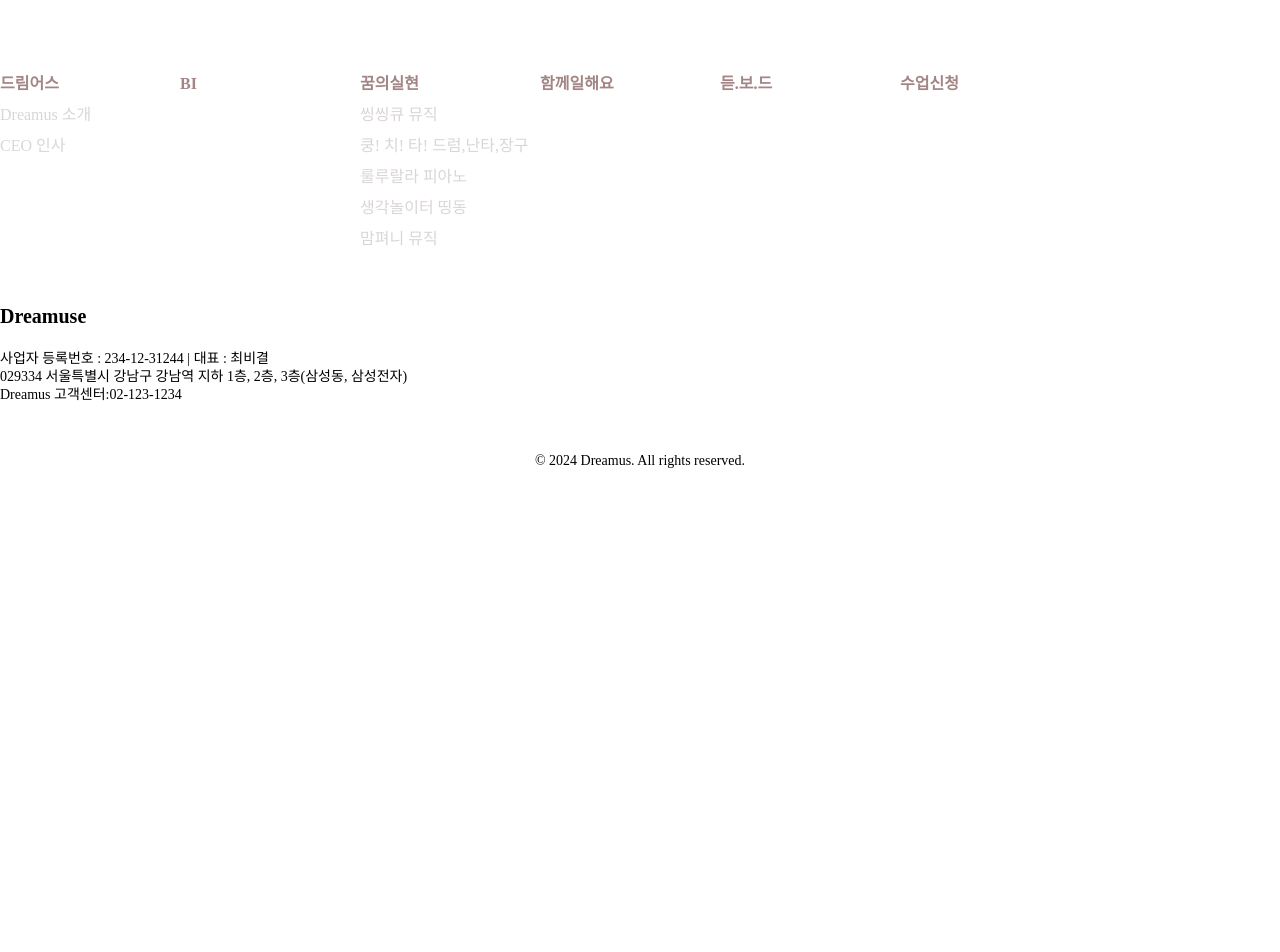
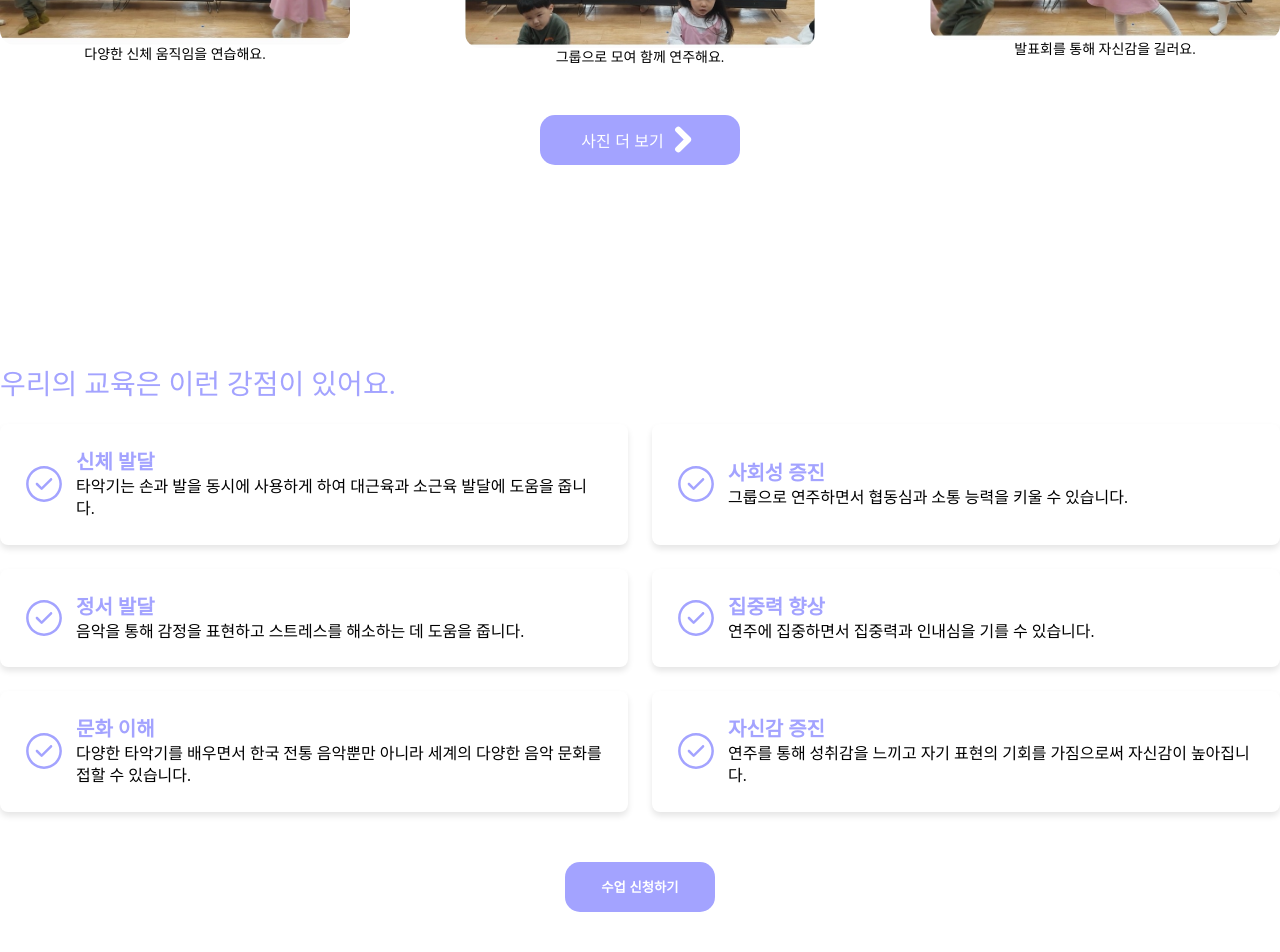
Before and after one commit to aiwebnovel/Dreamus, a React (Vite) app: page /realization/drum-nanta-janggu in a window 1280 px wide. Shown: the part 1740-2692 px from the top of the page. Before the commit the page ends 2308 px from the top, so only its background shows below. Built offline with nearby package versions, Linux system fonts and the light colour scheme.

Commit message:
feat: DrumNantaJangGu 페이지 반응형

```diff
--- /dev/null
+++ b/src/components/sections/realization/DrumNantaJanggu/PercussionAdvantage.module.scss
@@ -0,0 +1,109 @@
+.advantage {
+  &__inner {
+    max-width: 1280px;
+    margin: 0 auto;
+    padding: 100px 0px;
+
+    @include mobile {
+      padding: 100px 15px;
+    }
+  }
+
+  &__title {
+    font-size: 28px;
+    font-weight: 300;
+    line-height: 1.4;
+    color: #a3a3ff;
+
+    @include mobile {
+      font-size: 20px;
+      font-weight: 500;
+    }
+  }
+
+  &__benefit {
+    margin-top: 20px;
+    display: grid;
+    grid-template-columns: repeat(2, 1fr);
+    gap: 24px;
+
+    @include mobile {
+      grid-template-columns: repeat(1, 1fr);
+    }
+
+    &__card {
+      background-color: white;
+      padding: 24px;
+      border-radius: 8px;
+      box-shadow: 0 4px 6px rgba(0, 0, 0, 0.1);
+      display: flex;
+      align-items: center;
+    }
+
+    &__icon {
+      width: 40px;
+      height: 40px;
+      margin-right: 12px;
+      flex-shrink: 0;
+      fill: #a3a3ff;
+
+      @include mobile {
+        width: 30px;
+        height: 30px;
+      }
+    }
+
+    &__title {
+      font-size: 20px;
+      font-weight: 600;
+      line-height: 1.4;
+      color: #a3a3ff;
+
+      @include mobile {
+        font-size: 18px;
+      }
+    }
+
+    &__desc {
+      font-size: 16px;
+      line-height: 1.4;
+
+      @include mobile {
+        font-size: 14px;
+        word-break: keep-all;
+        text-wrap: balance;
+      }
+    }
+  }
+
+  &__move {
+    display: flex;
+    align-items: center;
+    justify-content: center;
+    margin-top: 50px;
+
+    button {
+      width: 150px;
+      height: 50px;
+      border: none;
+      outline: none;
+      border-radius: 15px;
+      color: white;
+      background: #a3a3ff;
+      cursor: pointer;
+      font-weight: 700;
+      transition: all 0.2s ease-in-out;
+
+      &:hover {
+        color: #a3a3ff;
+        background-color: white;
+      }
+
+      @include mobile {
+        font-size: 14px;
+        font-weight: 500;
+        width: 120px;
+      }
+    }
+  }
+}
--- /dev/null
+++ b/src/components/sections/realization/DrumNantaJanggu/PercussionAdvantage.tsx
@@ -0,0 +1,72 @@
+import { useNavigate } from 'react-router-dom'
+
+import styles from '@components/sections/realization/DrumNantaJanggu/PercussionAdvantage.module.scss'
+
+import CircleCheck from '@assets/icon/circleCheck.svg?react'
+
+const educationalBenefits = [
+  {
+    title: '신체 발달',
+    desc: ' 타악기는 손과 발을 동시에 사용하게 하여 대근육과 소근육 발달에 도움을 줍니다.',
+  },
+  {
+    title: '사회성 증진',
+    desc: '그룹으로 연주하면서 협동심과 소통 능력을 키울 수 있습니다.',
+  },
+  {
+    title: '정서 발달',
+    desc: '음악을 통해 감정을 표현하고 스트레스를 해소하는 데 도움을 줍니다.',
+  },
+  {
+    title: '집중력 향상',
+    desc: '연주에 집중하면서 집중력과 인내심을 기를 수 있습니다.',
+  },
+  {
+    title: '문화 이해',
+    desc: '다양한 타악기를 배우면서 한국 전통 음악뿐만 아니라 세계의 다양한 음악 문화를 접할 수 있습니다.',
+  },
+  {
+    title: '자신감 증진',
+    desc: '연주를 통해 성취감을 느끼고 자기 표현의 기회를 가짐으로써 자신감이 높아집니다.',
+  },
+]
+
+function PercussionAdvantage() {
+  const navigate = useNavigate()
+
+  return (
+    <section className={styles.advantage}>
+      <div className={styles.advantage__inner}>
+        <div>
+          <div>
+            <h3 className={styles.advantage__title}>
+              우리의 교육은 이런 강점이 있어요.
+            </h3>
+            <div className={styles.advantage__benefit}>
+              {educationalBenefits.map((benefit, index) => (
+                <div className={styles.advantage__benefit__card} key={index}>
+                  <CircleCheck className={styles.advantage__benefit__icon} />
+                  <div>
+                    <h4 className={styles.advantage__benefit__title}>
+                      {benefit.title}
+                    </h4>
+                    <p className={styles.advantage__benefit__desc}>
+                      {benefit.desc}
+                    </p>
+                  </div>
+                </div>
+              ))}
+            </div>
+          </div>
+          <div className={styles.advantage__move}>
+            <button onClick={() => navigate('/class-registration')}>
+              수업 신청하기
+            </button>
+          </div>
+        </div>
+      </div>
+    </section>
+  )
+}
+
+export default PercussionAdvantage
--- a/src/components/sections/realization/DrumNantaJanggu/PercussionCurriculum.module.scss
+++ b/src/components/sections/realization/DrumNantaJanggu/PercussionCurriculum.module.scss
@@ -3,6 +3,10 @@
     max-width: 1280px;
     margin: 0 auto;
     padding: 100px 0px;
+
+    @include mobile {
+      padding: 100px 15px;
+    }
   }
 
   &__title {
@@ -10,9 +14,21 @@
     font-weight: 300;
     line-height: 1.4;
     color: #a3a3ff;
+
+    @include mobile {
+      font-size: 20px;
+      font-weight: 500;
+      word-break: keep-all;
+    }
   }
 
   &__step {
+    margin-top: 10px;
+
+    @include mobile {
+      margin-top: 20px;
+    }
+
     &__card {
       padding: 24px;
       border-radius: 8px;
@@ -34,6 +50,12 @@
       font-size: 20px;
       font-weight: bold;
       margin-right: 16px;
+
+      @include mobile {
+        width: 35px;
+        height: 35px;
+        font-size: 16px;
+      }
     }
 
     &__title {
@@ -41,6 +63,10 @@
       font-weight: 600;
       line-height: 1.4;
       color: #a3a3ff;
+
+      @include mobile {
+        font-size: 18px;
+      }
     }
 
     &__desc {
@@ -48,16 +74,25 @@
       line-height: 1.4;
       word-break: keep-all;
       text-wrap: balance;
+
+      @include mobile {
+        font-size: 14px;
+      }
     }
   }
 
   &__imgContainer {
-    margin-top: 10px;
+    margin-top: 20px;
     display: flex;
     align-items: center;
     justify-content: space-between;
     width: 100%;
     box-sizing: border-box;
+
+    @include mobile {
+      flex-direction: column;
+      gap: 50px;
+    }
 
     img {
       max-width: 350px;
@@ -65,6 +100,15 @@
       height: 100%;
       object-fit: cover;
       border-radius: 15px;
+
+      @include mobile {
+        width: 300px;
+      }
+    }
+
+    p {
+      text-align: center;
+      font-size: 14px;
     }
   }
 
@@ -88,12 +132,31 @@
       color: white;
       cursor: pointer;
       transition: all 0.2 ease-in;
+
+      &:hover {
+        color: #a3a3ff;
+        background-color: white;
+
+        svg {
+          fill: #a3a3ff;
+        }
+      }
+
+      @include mobile {
+        width: 150px;
+        font-size: 14px;
+      }
     }
 
     &__icon {
       width: 35px;
       height: 35px;
       fill: white;
+
+      @include mobile {
+        width: 25px;
+        height: 25px;
+      }
     }
   }
 }
--- a/src/components/sections/realization/DrumNantaJanggu/PercussionCurriculum.tsx
+++ b/src/components/sections/realization/DrumNantaJanggu/PercussionCurriculum.tsx
@@ -1,3 +1,5 @@
+import { useNavigate } from 'react-router-dom'
+
 import styles from '@components/sections/realization/DrumNantaJanggu/PercussionCurriculum.module.scss'
 
 import RightArrow from '@assets/icon/rightArrow.svg?react'
@@ -5,7 +7,12 @@ import RightArrow from '@assets/icon/rightArrow.svg?react'
 import class1 from '@assets/image/class1.jpg'
 import class2 from '@assets/image/class2.jpg'
 import class3 from '@assets/image/class3.jpg'
-import { useNavigate } from 'react-router-dom'
+
+const picture = [
+  { src: class1, desc: '다양한 신체 움직임을 연습해요.' },
+  { src: class2, desc: '그룹으로 모여 함께 연주해요.' },
+  { src: class3, desc: '발표회를 통해 자신감을 길러요.' },
+]
 
 const curriculum = [
   {
@@ -13,32 +20,27 @@ const curriculum = [
     title: '기본 신체 활동',
     description:
       '간단한 타악기 연주를 통해 손과 발의 협응 훈련과 다양한 신체 움직을 포함한 리듬게임',
-    imgSrc: [class1, class2, class3],
   },
   {
     step: '2',
     title: '리듬 감각 훈련',
     description: '기본적인 리듬 패턴 배우기. 타악기를 사용한 리듬 맞추기 활동',
-    imgSrc: [class1, class2, class3],
   },
   {
     step: '3',
     title: '협동 및 소통',
     description:
       '그룹으로 함께 연주하기, 서로의 소리에 맞춰 연주하는 협동 게임',
-    imgSrc: [class1, class2, class3],
   },
   {
     step: '4',
     title: '감정 표현 및 창의성',
     description: '즉흥 연주 시간 제공 및 감정을 표현할 수 있는 음악 활동',
-    imgSrc: [class1, class2, class3],
   },
   {
     step: '5',
     title: '문화 탐색 및 자신감 증진',
     description: '다양한 타악기 음악 장르 소개와 발표회를 통한 성취감 느끼기',
-    imgSrc: [class1, class2, class3],
   },
 ]
 
@@ -69,19 +71,22 @@ function PercussionCurriculum() {
                       </p>
                     </div>
                   </div>
-                  {/* <div className={styles.percussionCurriculum__imgContainer}>
-                    {step.imgSrc.map((img, index) => (
-                      <img src={img} alt="아이들 사진" key={index} />
-                    ))}
-                  </div> */}
                 </div>
               ))}
+              <div className={styles.percussionCurriculum__imgContainer}>
+                {picture.map((item, index) => (
+                  <div key={index}>
+                    <img src={item.src} />
+                    <p>{item.desc}</p>
+                  </div>
+                ))}
+              </div>
               <div className={styles.percussionCurriculum__move}>
                 <button
                   onClick={() => navigate('/dreamus-gallery/kungchita')}
                   className={styles.percussionCurriculum__move__btn}
                 >
-                  <span>커리큘럼 사진 보기</span>
+                  <span>사진 더 보기</span>
                   <RightArrow
                     className={styles.percussionCurriculum__move__icon}
                   />
--- a/src/pages/realization/DrumNantaJanggu.tsx
+++ b/src/pages/realization/DrumNantaJanggu.tsx
@@ -2,12 +2,14 @@ import Layout from '@components/layout/Layout'
 
 import PercussionIntroduce from '@components/sections/realization/DrumNantaJanggu/PercussionIntroduce'
 import PercussionCurriculum from '@components/sections/realization/DrumNantaJanggu/PercussionCurriculum'
+import PercussionAdvantage from '@components/sections/realization/DrumNantaJanggu/PercussionAdvantage'
 
 function DrumNantaJanggu() {
   return (
     <Layout>
       <PercussionIntroduce />
       <PercussionCurriculum />
+      <PercussionAdvantage />
     </Layout>
   )
 }
```
Also changed, not shown: src/components/sections/realization/DrumNantaJanggu/PercussionIntroduce.module.scss (+47 -0 lines), src/assets/icon/circleCheck.svg (added).
